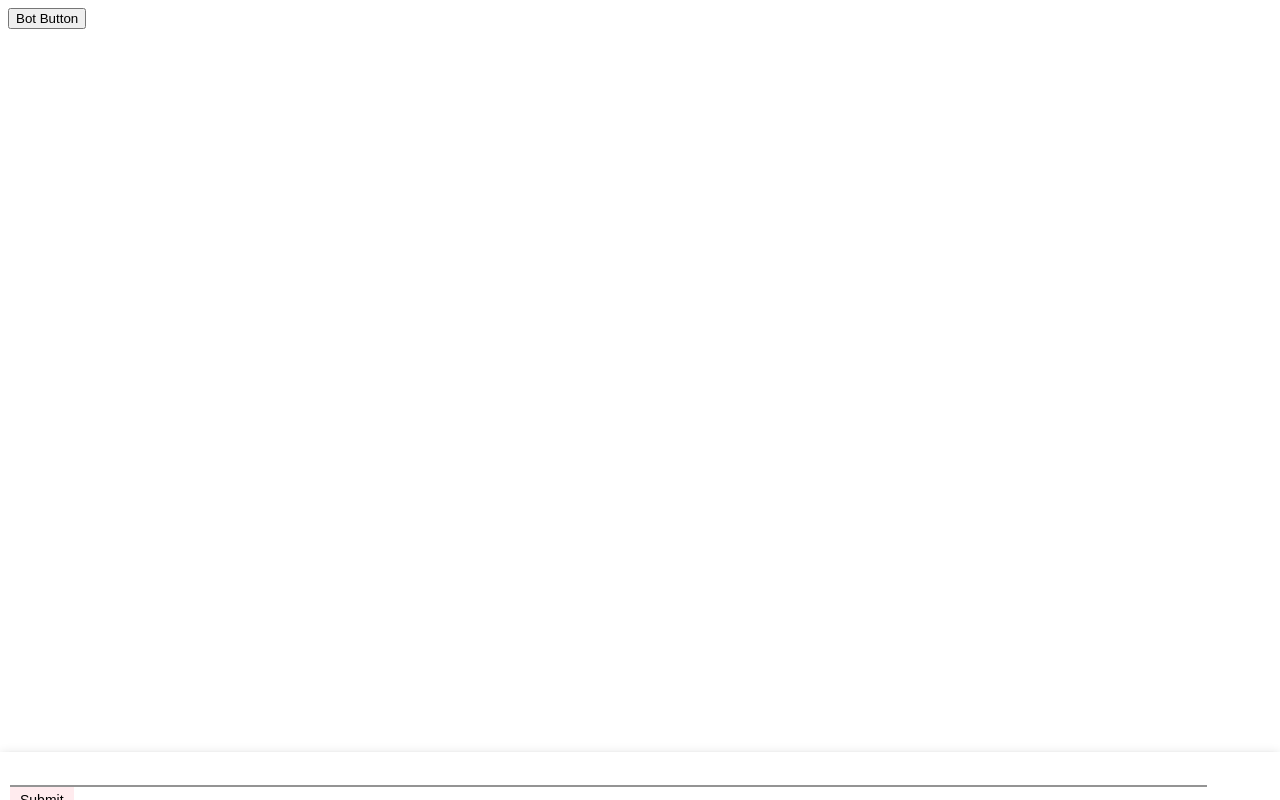
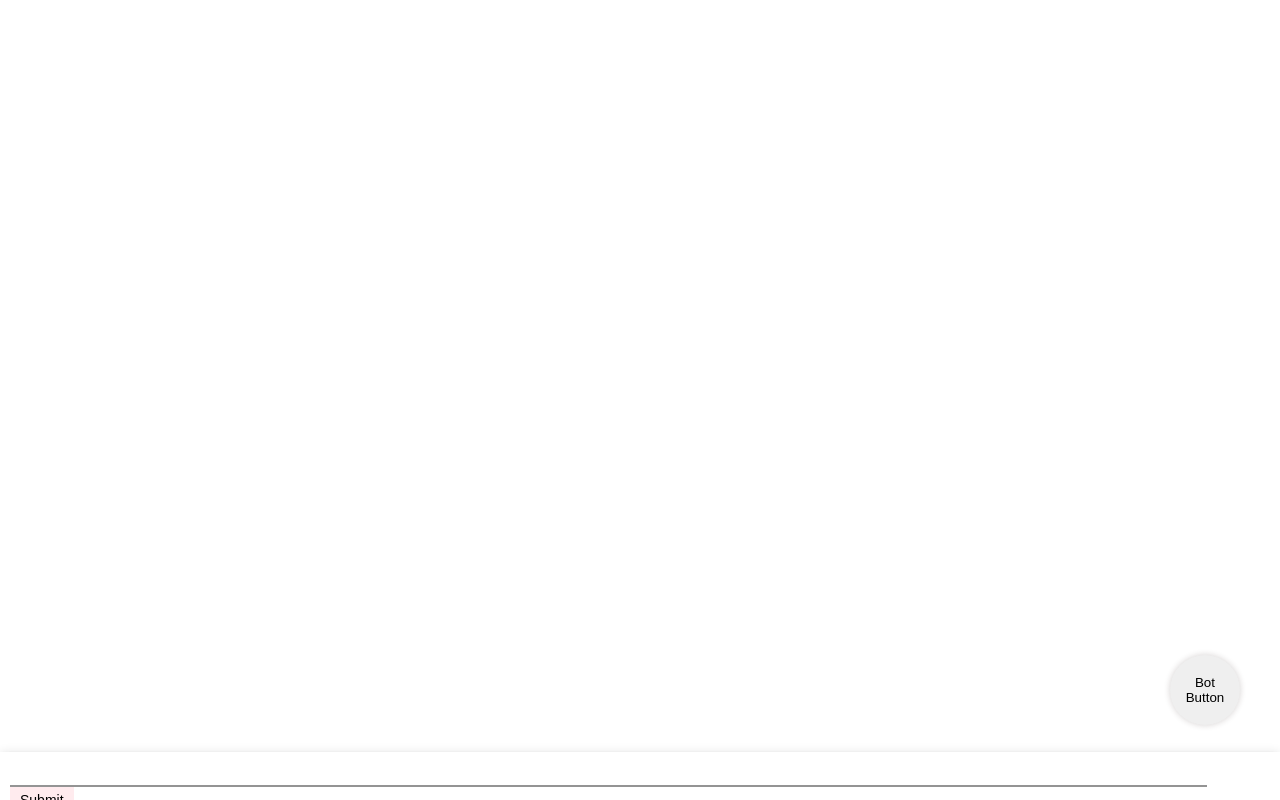
Before and after one commit to PratikHorizoncore/angular-renderer2-180-spcgcf, an Angular app: page / in a window 1280 px wide. Built offline with nearby package versions, Linux system fonts and the light colour scheme.

Commit message:
1 file modified

```diff
--- a/src/styles.css
+++ b/src/styles.css
@@ -108,3 +108,12 @@ ul li {
     height: 25px;
 }
 *{box-sizing: border-box;}
+
+.bot-button{    width: 70px;
+    height: 70px;
+    border-radius: 100%;
+    border: none;
+    box-shadow: 0 0 6px 0px rgba(44, 24, 24, 0.2);
+    position: fixed;
+    right: 40px;
+    bottom: 75px}
```
